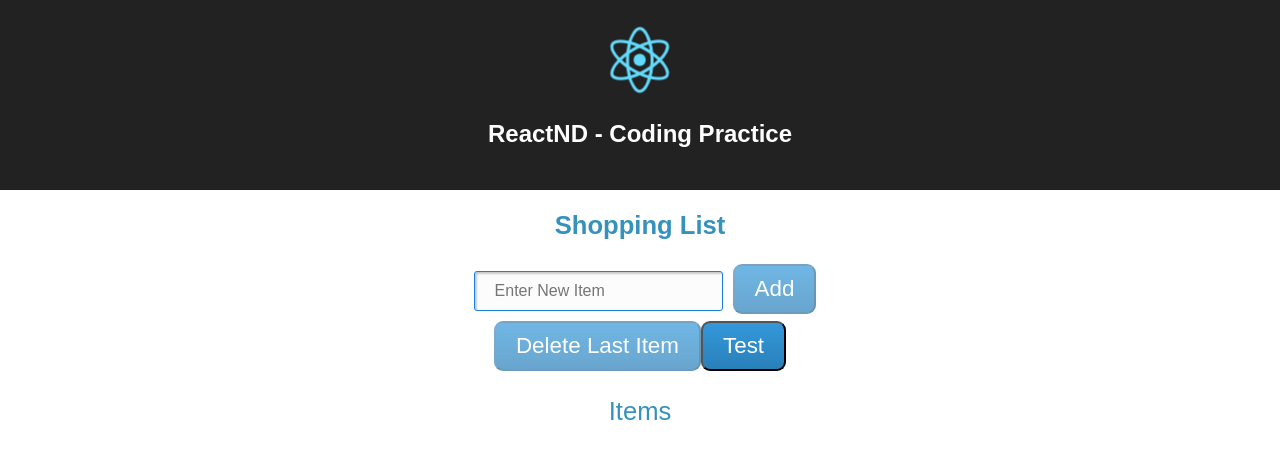
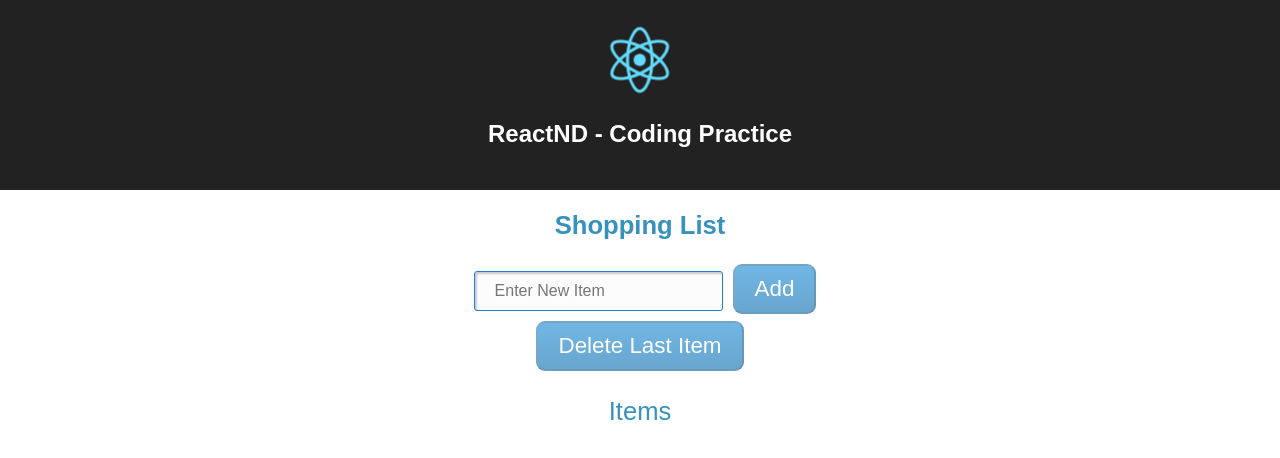
Before and after one commit to tomstockwood/Exercise-2-Controlled-Components, a React (Create React App) app: page / in a window 1280 px wide. Shown: the top 458 px of the page. Built offline with nearby package versions, Linux system fonts and the light colour scheme.

Commit message:
Changed ItemList into a functional component

```diff
--- a/src/App.js
+++ b/src/App.js
@@ -82,9 +82,6 @@ class App extends React.Component {
           Delete Last Item
         </GenericButton>
 
-        <TestButton>
-        </TestButton>
-
         <ItemList
           items = {this.state.items}
         >
--- a/src/ItemList.js
+++ b/src/ItemList.js
@@ -1,20 +1,16 @@
 import React, { Component} from 'react'
 
-class ItemList extends React.Component{
-    render() {
-        return (
+function ItemList(props) {
+    return (
         <div>
             <p className="items">Items</p>
             <ol className="item-list">
-            {this.props.items.map((item, index) =>
+            {props.items.map((item, index) =>
             <li key={index}>{item}</li>)
             }
         </ol>
         </div>
-        )
-
-
-    }
+    )
 }
 
 export default ItemList
```
